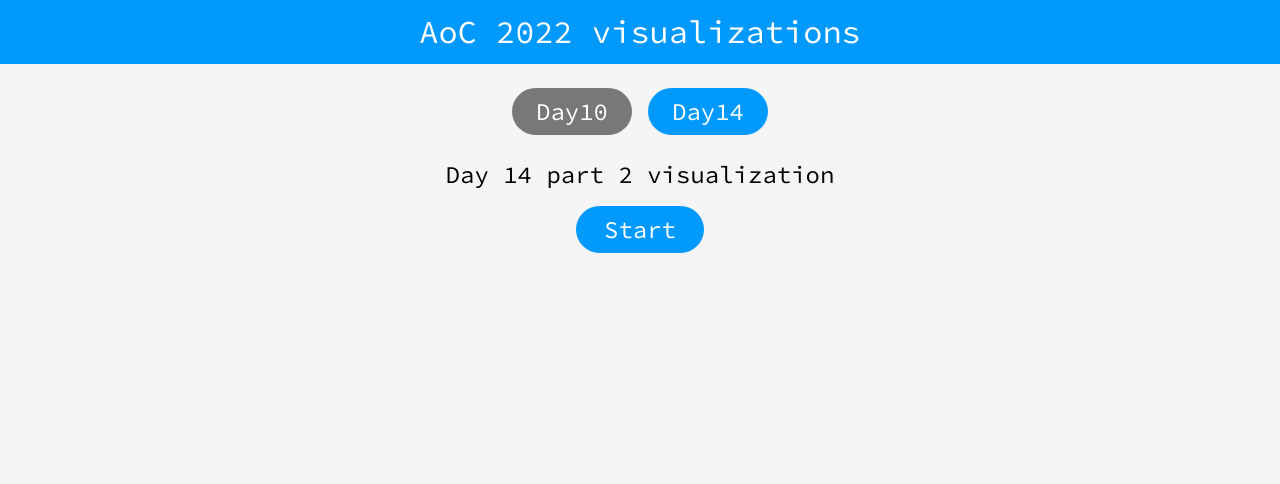
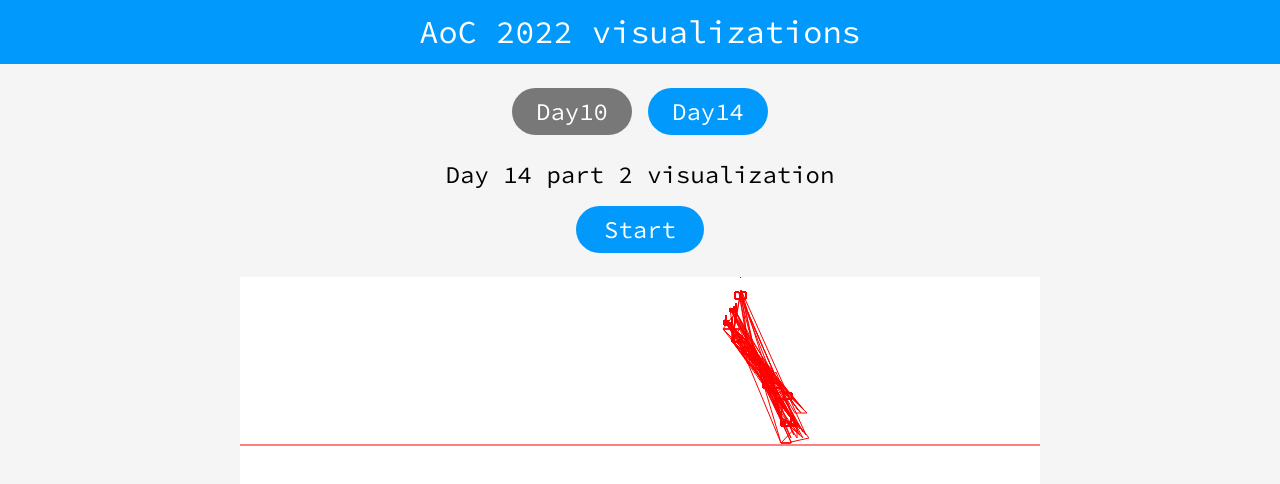
Before and after one commit to Konrad-Romanowski/AoC-2022-visualizations, a React (Vite) app: page /AoC-2022-visualizations/Day14 in a window 1280 px wide. Shown: the top 484 px of the page. Built offline with nearby package versions, Linux system fonts and the light colour scheme.

Commit message:
Added canvas to Day14 component

```diff
--- /dev/null
+++ b/src/components/Day14/Canvas.tsx
@@ -0,0 +1,60 @@
+import React from 'react';
+
+type Point = {x: number, y: number};
+
+interface CanvasProps {
+    rockPath: Array<Point[]>;
+    floorLevel: number;
+}
+
+export default function Canvas({rockPath,floorLevel}:CanvasProps) {
+    const canvasRef = React.useRef<HTMLCanvasElement>(null);
+    const scale = 2;
+    const width = 800;
+    const height = 300;
+
+    React.useEffect(()=>{
+        const canvas = canvasRef.current;
+        if(!canvas) return;
+
+        const ctx = canvas.getContext('2d');
+        if(!ctx) return;
+
+        // draw background
+        ctx.fillStyle = 'white';
+        ctx.fillRect(0,0,width,height)
+
+        // draw rocks;
+        rockPath.forEach((path:Point[]) => {
+            for(let i = 0; i < path.length-1; i++) {
+                const startPoint = {x:path[i].x, y:path[i].y}
+                const endPoint = {x:path[i+1].x, y:path[i+1].y}
+                ctx.beginPath();
+                ctx.moveTo(startPoint.x,startPoint.y);
+                ctx.lineTo(endPoint.x,endPoint.y);
+                ctx.strokeStyle = 'red';
+                ctx.lineWidth = 1;
+                ctx.stroke();
+            }
+        });
+
+        //draw floor
+        ctx.beginPath();
+                ctx.moveTo(0,floorLevel);
+                ctx.lineTo(width,floorLevel);
+                ctx.strokeStyle = 'red';
+                ctx.lineWidth = 1;
+                ctx.stroke();
+
+        //draw sand generator
+        ctx.fillStyle = 'green'
+        ctx.fillRect(500,0,1,1);
+    },[rockPath])
+
+    // UPDATE CLASS NAMES
+    return (
+        <div className='canvas-container'>
+            <canvas ref={canvasRef} height={height} width={width} />
+        </div>
+    )
+}
--- a/src/components/Day14/Day14.tsx
+++ b/src/components/Day14/Day14.tsx
@@ -2,7 +2,8 @@ import React from 'react';
 import AnimationController from '../AnimationController/AnimationController';
 import AnimationInterface from '../AnimationController/AnimationInterface';
 import generateMap from './generateMap';
-
+import Canvas from './Canvas';
+import './day14styles.css';
 
 export default function Day14() {
 
@@ -73,6 +74,10 @@ export default function Day14() {
                 animation={animation}
                 setAnimation={setAnimation}
             />
+            <Canvas
+                rockPath={rockPath}
+                floorLevel={floorLevel}
+            />
         </>
     )
 }
--- /dev/null
+++ b/src/components/Day14/day14styles.css
@@ -0,0 +1,5 @@
+.canvas-container {
+    display: flex;
+    justify-content: center;
+    margin: 1.5rem 0;
+}
```
